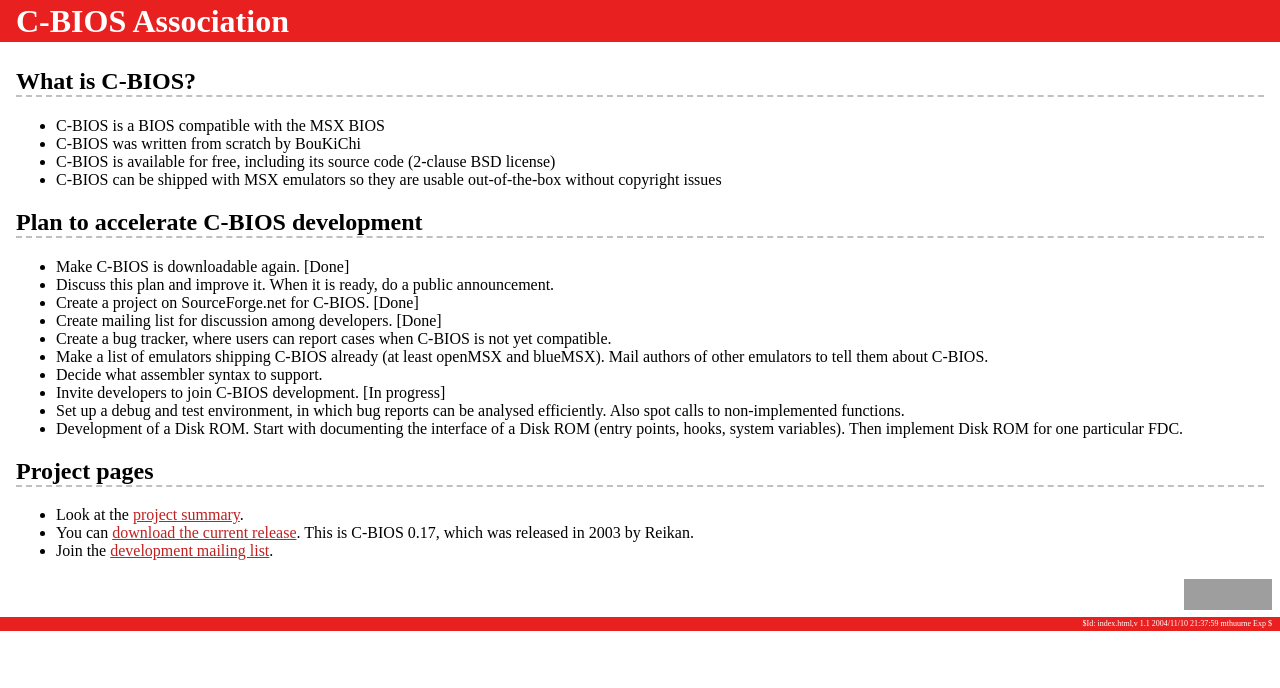
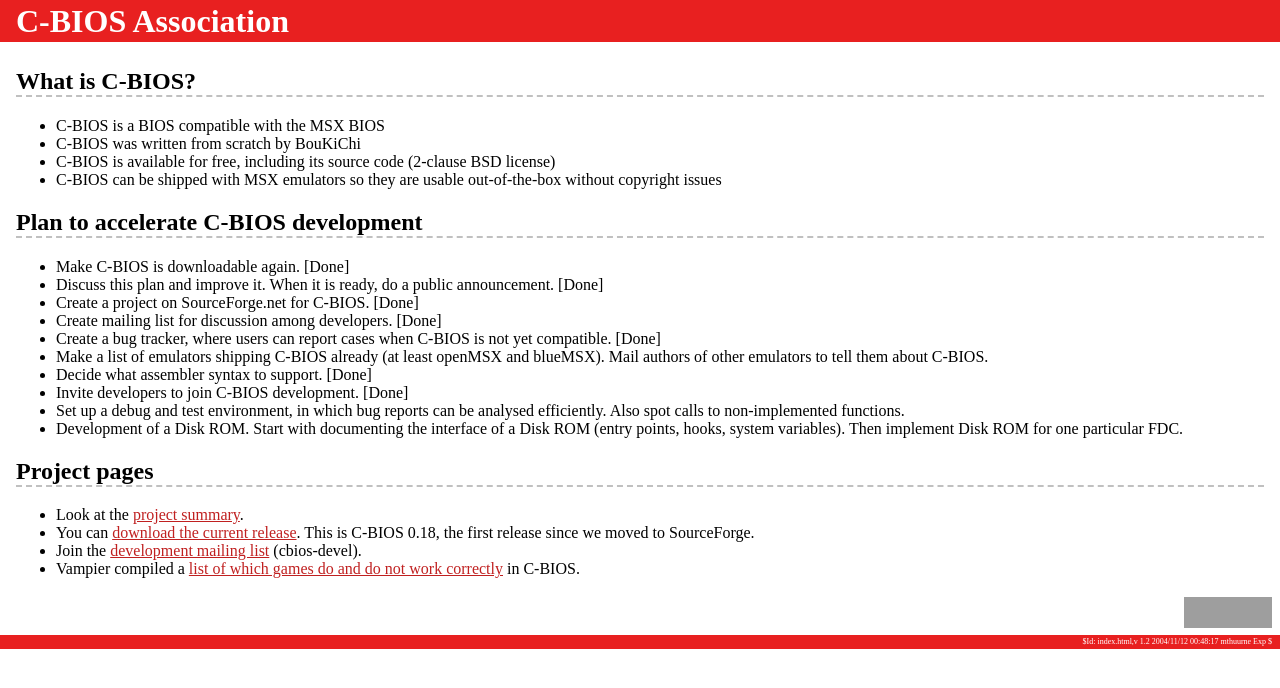
Before and after one commit to cbios/htdocs, a plain HTML site: page index.html in a window 1280 px wide. Drawn offline with Linux system fonts and the light colour scheme; grey boxes are pictures that could not be loaded.

Commit message:
Updated todo list, release link, link to Vampier's compat list.

```diff
--- a/index.html
+++ b/index.html
@@ -30,7 +30,7 @@ out-of-the-box without copyright issues</li>
 <li>Make C-BIOS is downloadable again. [Done]</li>
 
 <li>Discuss this plan and improve it.
-When it is ready, do a public announcement.</li>
+When it is ready, do a public announcement. [Done]</li>
 
 <li>Create a project on SourceForge.net for C-BIOS.
 [Done]</li>
@@ -39,16 +39,15 @@ When it is ready, do a public announcement.</li>
 [Done]</li>
 
 <li>Create a bug tracker, where users can report cases when C-BIOS is
-not yet compatible.</li>
+not yet compatible. [Done]</li>
 
 <li>Make a list of emulators shipping C-BIOS already
 (at least openMSX and blueMSX).
 Mail authors of other emulators to tell them about C-BIOS.</li>
 
-<li>Decide what assembler syntax to support.</li>
+<li>Decide what assembler syntax to support. [Done]</li>
 
-<li>Invite developers to join C-BIOS development.
-[In progress]</li>
+<li>Invite developers to join C-BIOS development. [Done]</li>
 
 <li>Set up a debug and test environment,
 in which bug reports can be analysed efficiently.
@@ -70,11 +69,14 @@ Then implement Disk ROM for one particular FDC.</li>
 </li>
 
 <li>You can
-<a href="http://sourceforge.net/project/showfiles.php?group_id=123693&package_id=135145&release_id=281684">download the current release</a>.
-This is C-BIOS 0.17, which was released in 2003 by Reikan.
+<a href="http://sourceforge.net/project/showfiles.php?group_id=123693&package_id=135145&release_id=290907">download the current release</a>.
+This is C-BIOS 0.18, the first release since we moved to SourceForge.
 </li>
 
-<li>Join the <a href="http://sourceforge.net/mail/?group_id=123693">development mailing list</a>.
+<li>Join the <a href="http://sourceforge.net/mail/?group_id=123693">development mailing list</a> (cbios-devel).
+</li>
+
+<li>Vampier compiled a <a href="http://www.vampier.net/cbios/">list of which games do and do not work correctly</a> in C-BIOS.
 </li>
 
 </ul>
@@ -82,7 +84,7 @@ This is C-BIOS 0.17, which was released in 2003 by Reikan.
 <p class="sfnet"><a href="http://sourceforge.net/"><img src="http://sourceforge.net/sflogo.php?group_id=123693&amp;type=1" width="88" height="31" border="0" alt="SourceForge.net Logo" /></a></p>
 
 <p class="version">
-$Id: index.html,v 1.1 2004/11/10 21:37:59 mthuurne Exp $
+$Id: index.html,v 1.2 2004/11/12 00:48:17 mthuurne Exp $
 </p>
 
 </body>
```
